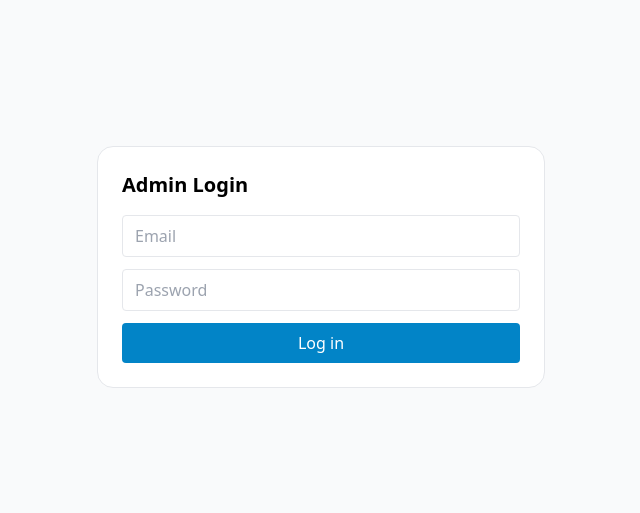
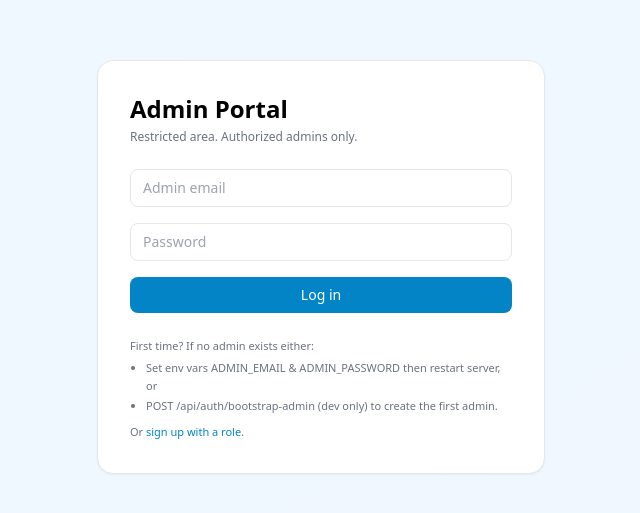
Before and after one commit to nadunthilina/SkillSync, a React (Vite) app in the folder admin/: page /admin/login in a window 1280 px wide. Shown: the part 133-646 px from the top of the page, without its empty margins (319-959 px from the left). Built offline with nearby package versions, Linux system fonts and the light colour scheme; no server answers.

Commit message:
enhance Dashboard with role-based statistics and add improved AdminLogin UI

```diff
--- a/admin/src/pages/Dashboard.jsx
+++ b/admin/src/pages/Dashboard.jsx
@@ -1,14 +1,15 @@
 import { useEffect, useState } from 'react'
 import { AdminAPI } from '../utils/axiosInstance'
+import { PieChart, Pie, Cell, Tooltip, Legend, ResponsiveContainer } from 'recharts'
 
 export default function Dashboard() {
-	const [stats, setStats] = useState({ totalUsers: 0, totalJobs: 0, totalResources: 0, activeSessions: 0 })
+	const [stats, setStats] = useState({ totalUsers: 0, totalJobs: 0, totalResources: 0, activeSessions: 0, roles:{user:0, mentor:0, admin:0}, totalMentors:0 })
 	const [loading, setLoading] = useState(true)
 	useEffect(() => {
 		AdminAPI.stats().then(({data})=> setStats(data)).finally(()=>setLoading(false))
 	}, [])
 	return (
-		<div className="space-y-4">
+		<div className="space-y-6">
 			<div className="grid sm:grid-cols-2 lg:grid-cols-4 gap-4">
 				{[
 					{ label: 'Total Users', value: stats.totalUsers },
@@ -22,9 +23,56 @@ export default function Dashboard() {
 					</div>
 				))}
 			</div>
-			<div className="rounded-2xl border bg-white p-4">
-				<p className="font-semibold mb-2">Trends</p>
-				<div className="h-56 grid place-items-center text-gray-400 text-sm">[Add Chart.js/Recharts here]</div>
+			<div className="grid lg:grid-cols-3 gap-6">
+				<div className="rounded-2xl border bg-white p-4 flex flex-col">
+					<p className="font-semibold mb-3">Users by Role</p>
+					<div className="flex-1 min-h-[220px]">
+						{stats.totalUsers === 0 ? <div className="h-full grid place-items-center text-xs text-gray-400">No data</div> : (
+							<ResponsiveContainer width="100%" height={220}>
+								<PieChart>
+									<Pie data={[
+										{ name: 'Users', value: stats.roles.user },
+										{ name: 'Mentors', value: stats.roles.mentor },
+										{ name: 'Admins', value: stats.roles.admin },
+									]} dataKey="value" nameKey="name" innerRadius={50} outerRadius={80} paddingAngle={2}>
+										{['#0ea5e9','#6366f1','#f59e0b'].map((c,i)=><Cell key={i} fill={c} />)}
+									</Pie>
+									<Tooltip />
+									<Legend verticalAlign="bottom" height={24} />
+								</PieChart>
+							</ResponsiveContainer>
+						)}
+					</div>
+				</div>
+				<div className="rounded-2xl border bg-white p-4 flex flex-col">
+					<p className="font-semibold mb-3">Content Distribution</p>
+					<div className="flex-1 min-h-[220px]">
+						{(stats.totalJobs+stats.totalResources+stats.totalMentors) === 0 ? <div className="h-full grid place-items-center text-xs text-gray-400">No data</div> : (
+							<ResponsiveContainer width="100%" height={220}>
+								<PieChart>
+									<Pie data={[
+										{ name: 'Jobs', value: stats.totalJobs },
+										{ name: 'Resources', value: stats.totalResources },
+										{ name: 'Mentors', value: stats.totalMentors },
+									]} dataKey="value" nameKey="name" outerRadius={80}>
+										{['#10b981','#0ea5e9','#6366f1'].map((c,i)=><Cell key={i} fill={c} />)}
+									</Pie>
+									<Tooltip />
+									<Legend verticalAlign="bottom" height={24} />
+								</PieChart>
+							</ResponsiveContainer>
+						)}
+					</div>
+				</div>
+				<div className="rounded-2xl border bg-white p-4 flex flex-col">
+					<p className="font-semibold mb-3">Highlights</p>
+					<ul className="text-xs text-gray-600 space-y-1 mt-1">
+						<li><span className="font-medium">{stats.roles.mentor||0}</span> mentors active</li>
+						<li><span className="font-medium">{stats.roles.admin||0}</span> admins</li>
+						<li><span className="font-medium">{stats.totalJobs}</span> job postings</li>
+						<li><span className="font-medium">{stats.totalResources}</span> learning resources</li>
+					</ul>
+				</div>
 			</div>
 		</div>
 	)
--- a/admin/src/pages/Login.jsx
+++ b/admin/src/pages/Login.jsx
@@ -4,25 +4,41 @@ import axios from 'axios'
 export default function AdminLogin() {
 	const [form, setForm] = useState({ email: '', password: '' })
 	const [error, setError] = useState('')
-	const onSubmit = async (e) => {
-		e.preventDefault(); setError('')
+	const [loading, setLoading] = useState(false)
+	const submit = async (e) => {
+		e.preventDefault(); setError(''); setLoading(true)
 		try {
-			await axios.post('/api/auth/login', form, { withCredentials: true })
+			const { data } = await axios.post('/api/auth/login', form, { withCredentials: true })
+			if (data.user?.role !== 'admin') {
+				setError('This account is not an admin. Promote it first.')
+				return
+			}
 			window.location.href = '/admin'
 		} catch (err) {
 			setError(err?.response?.data?.message || 'Login failed')
-		}
+		} finally { setLoading(false) }
 	}
 	return (
-		<div className="min-h-screen grid place-items-center p-6 bg-gray-50">
-			<div className="w-full max-w-md bg-white border rounded-2xl p-6">
-				<h1 className="text-xl font-semibold mb-4">Admin Login</h1>
-				{error && <div className="mb-3 text-sm text-rose-600">{error}</div>}
-				<form className="space-y-3" onSubmit={onSubmit}>
-					<input className="w-full border rounded px-3 py-2" placeholder="Email" type="email" value={form.email} onChange={(e)=>setForm({...form, email: e.target.value})} />
-					<input className="w-full border rounded px-3 py-2" placeholder="Password" type="password" value={form.password} onChange={(e)=>setForm({...form, password: e.target.value})} />
-					<button className="w-full px-4 py-2 rounded bg-sky-600 text-white">Log in</button>
+		<div className="min-h-screen flex items-center justify-center bg-gradient-to-br from-sky-50 to-blue-50 p-4">
+			<div className="w-full max-w-md bg-white border rounded-2xl p-8 shadow-sm space-y-6">
+				<div>
+					<h1 className="text-2xl font-semibold">Admin Portal</h1>
+					<p className="text-xs text-gray-500 mt-1">Restricted area. Authorized admins only.</p>
+				</div>
+				{error && <div className="text-sm text-rose-600 bg-rose-50 border border-rose-200 px-3 py-2 rounded-lg">{error}</div>}
+				<form className="space-y-4" onSubmit={submit}>
+					<input className="w-full border rounded-lg px-3 py-2 text-sm" placeholder="Admin email" type="email" value={form.email} onChange={e=>setForm(f=>({...f,email:e.target.value}))} required />
+					<input className="w-full border rounded-lg px-3 py-2 text-sm" placeholder="Password" type="password" value={form.password} onChange={e=>setForm(f=>({...f,password:e.target.value}))} required />
+					<button disabled={loading} className="w-full px-4 py-2 rounded-lg bg-sky-600 text-white text-sm font-medium disabled:opacity-60">{loading?'Logging in…':'Log in'}</button>
 				</form>
+				<div className="text-[11px] text-gray-500 leading-relaxed">
+					<p>First time? If no admin exists either:</p>
+					<ul className="list-disc pl-4 mt-1 space-y-0.5">
+						<li>Set env vars ADMIN_EMAIL & ADMIN_PASSWORD then restart server, or</li>
+						<li>POST /api/auth/bootstrap-admin (dev only) to create the first admin.</li>
+					</ul>
+					<p className="mt-2">Or <a href="/admin/register" className="text-sky-600 hover:underline">sign up with a role</a>.</p>
+				</div>
 			</div>
 		</div>
 	)
```
